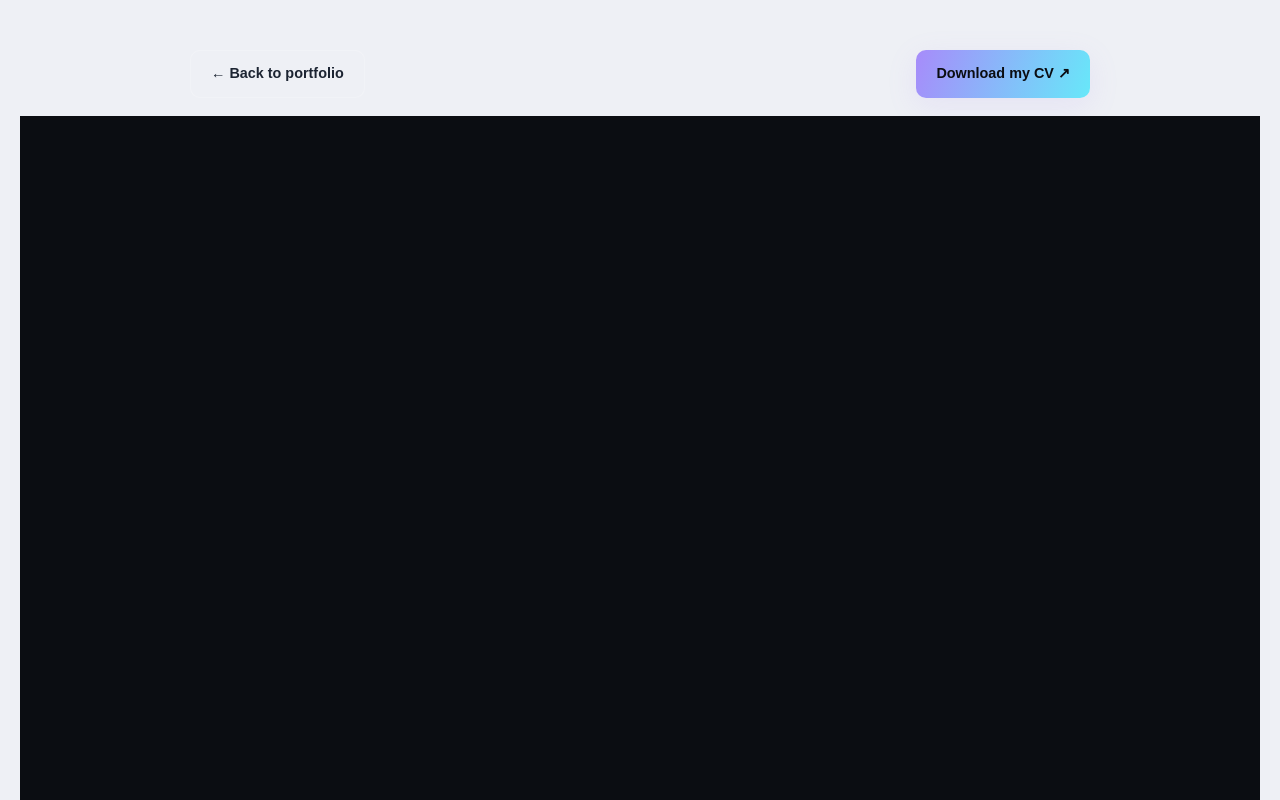
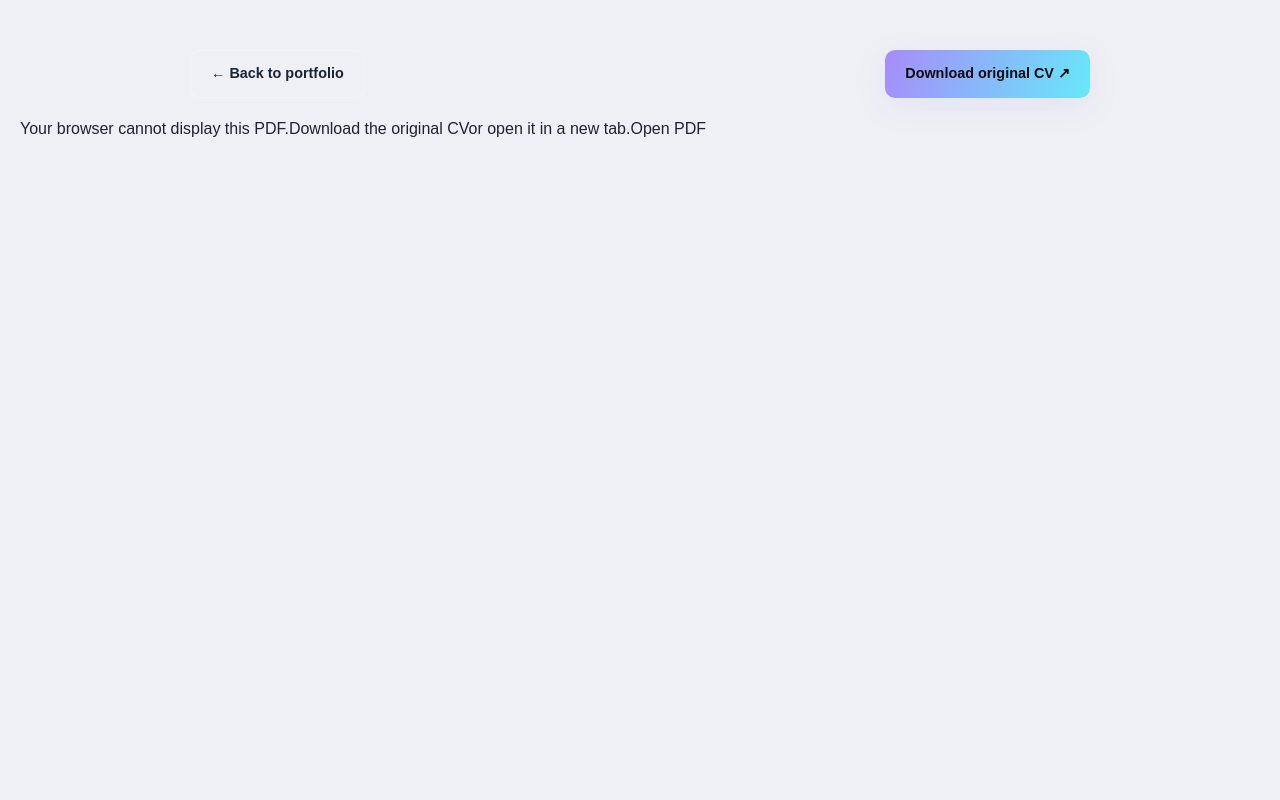
Before and after one commit to jitudey24/my-personal-portfolio, a Next.js app: page /resume in a window 1280 px wide. Shown: the top 800 px of the page. Built offline with nearby package versions, Linux system fonts and the light colour scheme.

Commit message:
Display original CV PDF without recreating resume content

```diff
--- a/src/app/resume/page.js
+++ b/src/app/resume/page.js
@@ -1,23 +1,31 @@
-"use client";
-
 export default function ResumePage() {
   return (
     <main className="resume-page">
       <div className="resume-toolbar">
         <a className="button button-outline" href="/">← Back to portfolio</a>
-        <a className="button button-primary" href="/resume.pdf" download="Jitu-Dey-CV.pdf">
-          Download my CV ↗
+        <a
+          className="button button-primary"
+          href="/resume.pdf"
+          download="Jitu-Dey-CV.pdf"
+        >
+          Download original CV ↗
         </a>
       </div>
 
-      <section className="resume-viewer" aria-label="Jitu Dey CV">
-        <iframe
-          src="/resume.pdf"
-          title="Jitu Dey CV"
-          width="100%"
-          height="900"
-          style={{ border: 0, background: "#fff" }}
-        />
+      <section className="resume-viewer" aria-label="Original CV PDF">
+        <object
+          className="resume-pdf"
+          data="/resume.pdf"
+          type="application/pdf"
+          aria-label="Jitu Dey original CV"
+        >
+          <p className="resume-fallback">
+            Your browser cannot display this PDF.
+            <a href="/resume.pdf" download="Jitu-Dey-CV.pdf">Download the original CV</a>
+            or open it in a new tab.
+            <a href="/resume.pdf" target="_blank" rel="noreferrer">Open PDF</a>
+          </p>
+        </object>
       </section>
     </main>
   );
```
